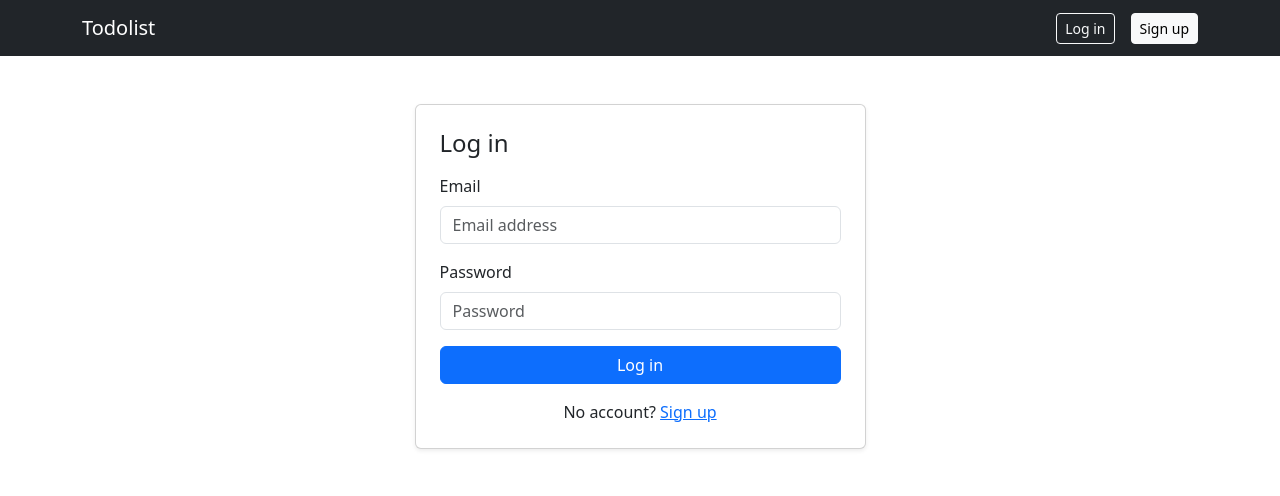
After one commit to Brokerok/todolist, a Django app: page /accounts/login/ in a window 1280 px wide. The commit adds this page. Shown: the top 496 px of the page. Run offline with Django 5.2, Linux system fonts and the light colour scheme.

Commit message:
feat(users): add email-based auth via django-allauth
- Configure allauth (email login, no email verification, 5/5m rate limit on failed login)
- BootstrapLoginForm / BootstrapSignupForm to inject form-control classes
- Navbar in base template shows current user and log out / log in / sign up
- Custom templates for login, signup, logout, and a shared account layout

```diff
--- a/config/urls.py
+++ b/config/urls.py
@@ -3,5 +3,6 @@ from django.urls import include, path
 
 urlpatterns = [
     path("admin/", admin.site.urls),
+    path("accounts/", include("allauth.urls")),
     path("", include("tasks.urls", namespace="tasks")),
 ]
--- /dev/null
+++ b/templates/account/base.html
@@ -0,0 +1,15 @@
+{% extends "base.html" %}
+
+{% block body %}
+<main class="container py-5">
+    <div class="row justify-content-center">
+        <div class="col-md-6 col-lg-5">
+            <div class="card shadow-sm">
+                <div class="card-body p-4">
+                    {% block account_content %}{% endblock %}
+                </div>
+            </div>
+        </div>
+    </div>
+</main>
+{% endblock %}
--- /dev/null
+++ b/templates/account/login.html
@@ -0,0 +1,29 @@
+{% extends "account/base.html" %}
+
+{% block title %}Log in{% endblock %}
+
+{% block account_content %}
+<h1 class="h4 mb-3">Log in</h1>
+<form method="post" novalidate>
+    {% csrf_token %}
+    {% for field in form %}
+        <div class="mb-3">
+            <label for="{{ field.id_for_label }}" class="form-label">{{ field.label }}</label>
+            {{ field }}
+            {% if field.errors %}
+                <div class="invalid-feedback d-block">{{ field.errors|join:", " }}</div>
+            {% endif %}
+        </div>
+    {% endfor %}
+    {% if form.non_field_errors %}
+        <div class="alert alert-danger py-2">{{ form.non_field_errors|join:", " }}</div>
+    {% endif %}
+    {% if redirect_field_value %}
+        <input type="hidden" name="{{ redirect_field_name }}" value="{{ redirect_field_value }}">
+    {% endif %}
+    <button type="submit" class="btn btn-primary w-100">Log in</button>
+</form>
+<p class="text-center mt-3 mb-0">
+    No account? <a href="{% url 'account_signup' %}">Sign up</a>
+</p>
+{% endblock %}
--- a/templates/base.html
+++ b/templates/base.html
@@ -4,13 +4,43 @@
 <head>
     <meta charset="utf-8">
     <meta name="viewport" content="width=device-width, initial-scale=1">
+    <meta name="csrf-token" content="{{ csrf_token }}">
     <title>{% block title %}Todolist{% endblock %}</title>
 
     <link rel="stylesheet"
           href="https://cdn.jsdelivr.net/npm/bootstrap@5.3.3/dist/css/bootstrap.min.css">
     <link rel="stylesheet" href="{% static 'css/app.css' %}">
 </head>
-<body>
+<body hx-headers='{"X-CSRFToken": "{{ csrf_token }}"}'>
+    <nav class="navbar navbar-dark bg-dark">
+        <div class="container">
+            <a class="navbar-brand" href="{% url 'tasks:project_list' %}">Todolist</a>
+            <div class="d-flex align-items-center gap-3">
+                {% if request.user.is_authenticated %}
+                    <span class="text-light small">{{ request.user.email }}</span>
+                    <form action="{% url 'account_logout' %}" method="post" class="m-0">
+                        {% csrf_token %}
+                        <button type="submit" class="btn btn-sm btn-outline-light">Log out</button>
+                    </form>
+                {% else %}
+                    <a class="btn btn-sm btn-outline-light" href="{% url 'account_login' %}">Log in</a>
+                    <a class="btn btn-sm btn-light" href="{% url 'account_signup' %}">Sign up</a>
+                {% endif %}
+            </div>
+        </div>
+    </nav>
+
+    {% if messages %}
+        <div class="container mt-3">
+            {% for message in messages %}
+                <div class="alert alert-{{ message.tags|default:'info' }} alert-dismissible fade show" role="alert">
+                    {{ message }}
+                    <button type="button" class="btn-close" data-bs-dismiss="alert" aria-label="Close"></button>
+                </div>
+            {% endfor %}
+        </div>
+    {% endif %}
+
     {% block body %}{% endblock %}
 
     <script src="https://cdn.jsdelivr.net/npm/bootstrap@5.3.3/dist/js/bootstrap.bundle.min.js" defer></script>
--- /dev/null
+++ b/users/forms.py
@@ -0,0 +1,22 @@
+from allauth.account.forms import LoginForm, SignupForm
+
+
+def _bootstrapify(form, css_class: str = "form-control") -> None:
+    """Inject Bootstrap classes into widgets of the given form."""
+    for field in form.fields.values():
+        widget = field.widget
+        existing = widget.attrs.get("class", "")
+        widget.attrs["class"] = f"{existing} {css_class}".strip()
+        widget.attrs.setdefault("placeholder", field.label or "")
+
+
+class BootstrapLoginForm(LoginForm):
+    def __init__(self, *args, **kwargs):
+        super().__init__(*args, **kwargs)
+        _bootstrapify(self)
+
+
+class BootstrapSignupForm(SignupForm):
+    def __init__(self, *args, **kwargs):
+        super().__init__(*args, **kwargs)
+        _bootstrapify(self)
```
Also changed, not shown: config/settings.py (+20 -0 lines), templates/account/logout.html (added, +15 -0 lines), templates/account/signup.html (added, +32 -0 lines).
